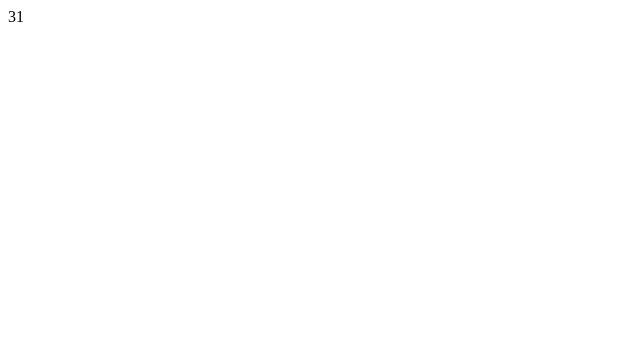
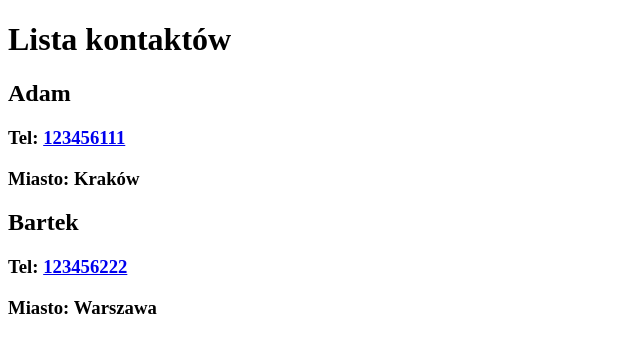
Before and after one commit to konradbujas/contact-list, a React (Vite) app in the folder contact list/: page / in a window 1280 px wide. Shown: the top 352 px of the page, without its empty margins (0-640 px from the left). Built offline with nearby package versions, Linux system fonts and the light colour scheme.

Commit message:
contact list beginning

```diff
--- a/contact list/src/main.jsx
+++ b/contact list/src/main.jsx
@@ -1,40 +1,30 @@
 import ReactDOM from "react-dom/client";
 
-const currentDate = new Date();
-const hours = currentDate.getHours();
-const minutes = currentDate.getMinutes();
+const person = {
+  name: "Adam",
+  tel: 123456111,
+  city: "Kraków",
+};
 
-/* const numberContent = 13 + 7; */
+const newPerson = {
+  name: "Bartek",
+  tel: 123456222,
+  city: "Warszawa",
+};
 
-/* const element = (
+const telElement = <a href={person.tel}>{person.tel}</a>;
+const newTelElement = <a href={newPerson.tel}>{newPerson.tel}</a>;
+
+const element = (
   <div>
-    {hours} : {minutes}
+    <h1>Lista kontaktów</h1>
+    <h2>{person.name}</h2>
+    <h3>Tel: {telElement}</h3>
+    <h3>Miasto: {person.city}</h3>
+    <h2>{newPerson.name}</h2>
+    <h3>Tel: {newTelElement}</h3>
+    <h3>Miasto: {newPerson.city}</h3>
   </div>
-); */
-
-const text = "Napis!";
-
-/* const element = <div>{text}</div>;
-// const element = <div>{"text"}</div>; */
-
-function getRandomNumber() {
-  return Math.round(Math.random() * 100);
-}
-
-/* function getRandomNumber() {
-  console.log(Math.round(Math.random() * 10));
-}; */
-
-const element = <div>{getRandomNumber()}</div>;
-
-// funkcje ktore wywolujemy musza cos zwracac - slowo return, w przeciwnym razie zwracaja undefined i wtedy nic nie wyswietla sie na ekranie - tak jak np przy console.log
-
-// Jesli do klamer przekazemy undefined, null lub boolean (true lub false) to na ekranie nie wyswietli sie nic...
-
-// Musimy przekazac wywolanie funkcji, anie tylko definicje czyli np getRandomNumber() a nie getRandomNumber...
-
-console.log(hours, minutes);
-
-/* document.querySelector("#root div").innerHTML = `${hours} : ${minutes}`; */
+);
 
 ReactDOM.createRoot(document.getElementById("root")).render(element);
```
